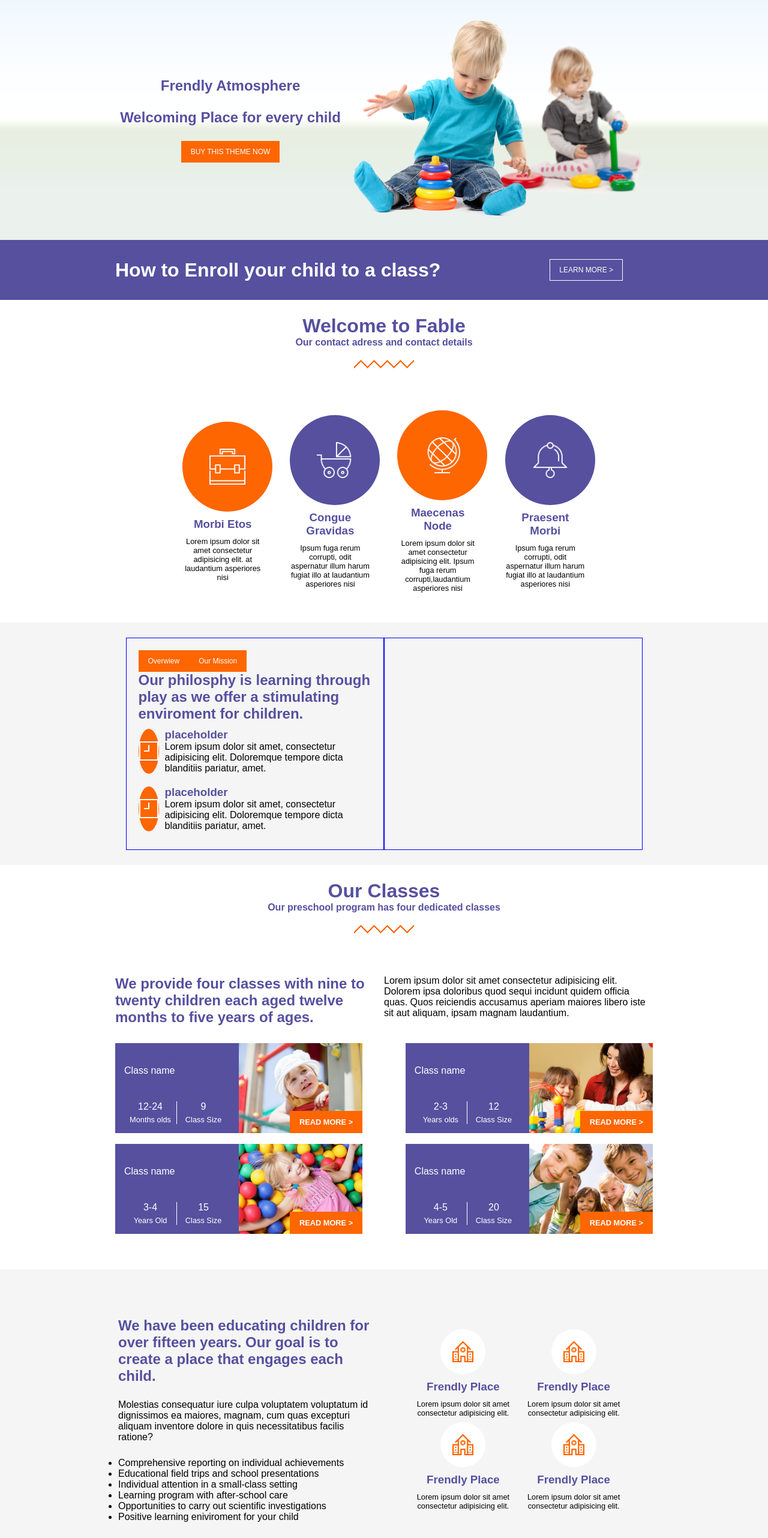
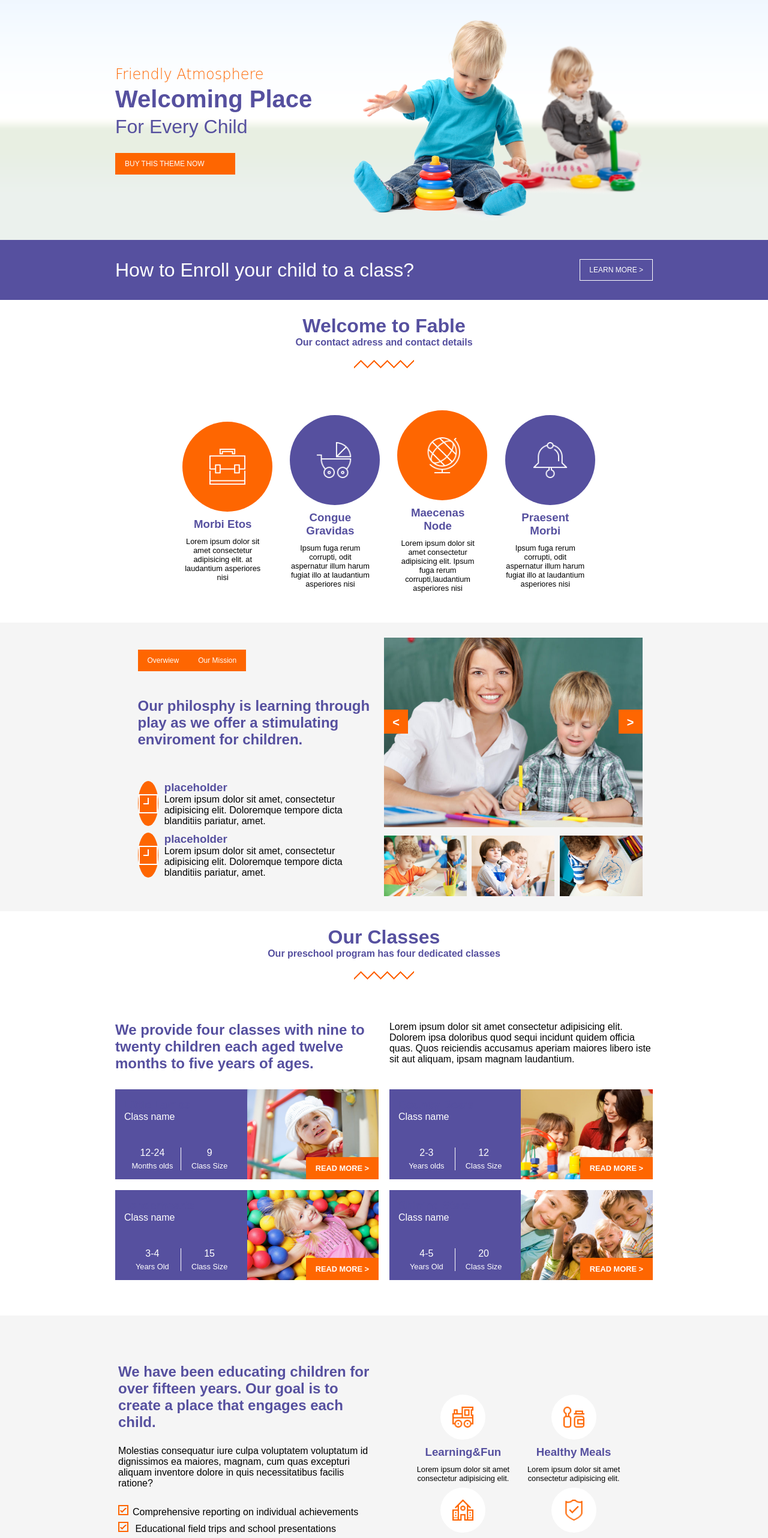
Before and after one commit to AndrewScacchi/proj-html-vuejs, a Vue app: page / in a window 1280 px wide. Shown: the part 100-2664 px from the top of the page at 60% size. Built offline with nearby package versions, Linux system fonts and the light colour scheme.

Commit message:
added style.scss and added @import in relevant component, started cleaning code

```diff
--- a/src/App.vue
+++ b/src/App.vue
@@ -20,75 +20,19 @@ export default {
 </script>
 <style lang="scss">
 
+@import "./assets/css/style.scss";
+
 *{
   margin: 0;
   padding: 0;
   box-sizing: border-box;
   font-family: Arial, Helvetica, sans-serif;
 }
-.flex-row{
-  display: flex;
-  flex-direction: row;
-  flex-wrap: nowrap;
-}
-.flex-col{
-  display: flex;
-  flex-direction: column;
-  flex-wrap: nowrap;
-}
-.btn {
-  border:none;
-  padding: 10px 15px;
-  font-size: 0.75rem;
-}
-.btn-orange {
-  background-color: #fe6601;
-  color: #fefffe;
-  border: 1px solid #fe6601;
-  &:hover {
-          color:#fe6601;
-          background-color: #fefffe;
-          border: 1px solid #fe6601 ;
-          cursor: pointer;
-        }
-}
-.btn-blue {
-  background-color: #56509f;
-  color: #fefffe;
-  border: 1px solid #fefffe;
-  &:hover {
-          color:#56509f;
-          background-color: #fefffe;
-          cursor: pointer;
-          border: 1px solid #56509f;
-        }
-}
-.round{
-        border-radius: 50%;
-        display: flex;
-        align-items: center;
-        justify-content: center;
-
-        &-orange{
-            background-color: #fe6601;
-        }
-        &-blue{
-            background-color: #56509f;
-        }
-        &-white{
-          background-color: white;
-        }
-
-    }
-h1, h2, h3, h4, h5 {
-  color: #56509f;
-}
 
 
-//classes
 
-// $sugarCane: #fefffe;
-// $blazeOrange: #fe6601;
+
+
 
 
 
--- a/src/assets/css/style.scss
+++ b/src/assets/css/style.scss
@@ -0,0 +1,86 @@
+// Variables
+
+$white: #ffffff;
+$sugarCane: #fefffe;
+$blazeOrange: #fe6601;
+$darkBlue: #56509f;
+
+// Mixins
+
+@mixin main-id-style {
+    width: 100%;
+    margin: 0 auto;
+    align-items: center;
+    justify-content: space-around;
+    gap: 25px;
+    .title{
+        justify-content: center;
+        align-items: center;
+        img{
+            margin: 20px auto;
+        }
+    }
+}
+
+//  USEFUL CLASSES
+// flex rules
+.flex-row{
+    display: flex;
+    flex-direction: row;
+    flex-wrap: nowrap;
+}
+.flex-col{
+    display: flex;
+    flex-direction: column;
+    flex-wrap: nowrap;
+}
+// buttons rules
+.btn {
+    border:none;
+    padding: 10px 15px;
+    font-size: 0.75rem;
+}
+  .btn-orange {
+    background-color: $blazeOrange;
+    color: $sugarCane;
+    border: 1px solid $blazeOrange;
+    &:hover {
+            color:$blazeOrange;
+            background-color: $sugarCane;
+            border: 1px solid $blazeOrange ;
+            cursor: pointer;
+          }
+  }
+  .btn-blue {
+    background-color: $darkBlue;
+    color: $sugarCane;
+    border: 1px solid $sugarCane;
+    &:hover {
+            color:$darkBlue;
+            background-color: $sugarCane;
+            cursor: pointer;
+            border: 1px solid $darkBlue;
+          }
+  }
+
+// others
+.round{
+    border-radius: 50%;
+    display: flex;
+    align-items: center;
+    justify-content: center;
+
+    &-orange{
+        background-color: $blazeOrange;
+    }
+    &-blue{
+        background-color: $darkBlue;
+    }
+    &-white{
+        background-color: $white;
+    }
+
+}
+h1, h2, h3, h4, h5 {
+    color: $darkBlue;
+}
--- a/src/components/MyMain.vue
+++ b/src/components/MyMain.vue
@@ -37,7 +37,6 @@ export default {
 <!-- Add "scoped" attribute to limit CSS to this component only -->
 <style scoped lang="scss">
 #main{
-  // background-color: aquamarine;
   min-height: calc(100vh - 100px);
 }
 
--- a/src/components/minor/ContactUs.vue
+++ b/src/components/minor/ContactUs.vue
@@ -48,6 +48,7 @@ export default {
 
 <!-- Add "scoped" attribute to limit CSS to this component only -->
 <style scoped lang="scss">
+@import "../../assets/css/style.scss";
 #contactUs{
   width: 70%;
   margin: 0 auto;
--- a/src/components/minor/GoogleMap.vue
+++ b/src/components/minor/GoogleMap.vue
@@ -14,6 +14,7 @@ export default {
 
 <!-- Add "scoped" attribute to limit CSS to this component only -->
 <style scoped lang="scss">
+@import "../../assets/css/style.scss";
 
 #google-images{
     width: 100%;
--- a/src/components/minor/ImageGallery.vue
+++ b/src/components/minor/ImageGallery.vue
@@ -8,6 +8,7 @@
         <img src="../../assets/images/gallery_03.jpg" alt="">
         <img src="../../assets/images/gallery_04.jpg" alt="">
     </div>
+    <!-- main image  -->
     <div class="imgMain">
         <div class="blueBar flex-row">
             <h2>See Our Kindergarten Photo Gallery</h2>
@@ -34,6 +35,8 @@ export default {
 
 <!-- Add "scoped" attribute to limit CSS to this component only -->
 <style scoped lang="scss">
+
+@import "../../assets/css/style.scss";
 
 #imageGallery{
     width: 100%;
--- a/src/components/minor/MyJumboTron.vue
+++ b/src/components/minor/MyJumboTron.vue
@@ -3,23 +3,21 @@
   <div id="jumbo">
     <section class="mainJumbo">
       <div class="jumboText flex-col">
-        <h2>Frendly Atmosphere</h2>
-        <h1>
-          <strong>Welcoming Place</strong>
-          for every child
-        </h1>
+        <h3>Friendly Atmosphere</h3>
+        <h1>Welcoming Place </h1>
+        <h2>For Every Child</h2>
 
-        <button class="btn btn-orange">
+        <div class="btn btn-orange">
           BUY THIS THEME NOW
-        </button>
+        </div>
       </div>
 
     </section>
     <section class="blueBar flex-row">
       <h2>How to Enroll your child to a class?</h2>
-      <button class="btn btn-blue">
+      <div class="btn btn-blue">
         LEARN MORE >
-      </button>
+      </div>
 
     </section>
 
@@ -35,6 +33,8 @@ export default {
 <!-- Add "scoped" attribute to limit CSS to this component only -->
 <style scoped lang="scss">
 
+@import "../../assets/css/style.scss";
+
     section.mainJumbo {
         width: 100%;
         margin: 0 auto;
@@ -42,7 +42,7 @@ export default {
         flex-direction: row;
         flex-wrap: wrap;
         justify-content: center;
-        gap: 25px;
+        gap: 10px;
         background: url("../../assets/images/slider_slide2_img1.png") 60% 50% no-repeat,
                     url("../../assets/images/slider_slide2_img2.png") 80% 50% no-repeat,
                     url("../../assets/images/slider_slide2_background.png") bottom repeat,
@@ -55,12 +55,33 @@ export default {
         .jumboText{
           align-self: center;
           justify-content: center;
-          align-items: center;
+          // align-items: center;
+          text-align: left;
           width: 30%;
           margin-left: 15%;
           margin-right: auto;
           height: 300px;
-          gap:25px
+          gap:5px;
+
+          h1 {
+            font-weight: bolder;
+            font-size: 2.5em;
+          }
+          h2{
+            font-size: 2em;
+            font-weight: lighter;
+          }
+          h3{
+            color: #fe6601;
+            font-weight: lighter;
+            font-size: 1.5em;
+            // ahahah
+            font-family: "Comic Sans MS", "Comic Sans", cursive;
+          }
+          div.btn{
+            margin-top: 20px;
+            max-width: 200px;
+          }
           // border: 1px solid red;
 
         }
@@ -77,9 +98,11 @@ export default {
       padding: 0 15%;
       align-items: center;
       justify-content: space-between;
+
       h2 {
         color: #fefffe;
         font-size: 2rem;
+        font-weight: lighter;
       }
       button{
         margin-right: 50px;
--- a/src/components/minor/OurClasses.vue
+++ b/src/components/minor/OurClasses.vue
@@ -55,7 +55,7 @@ l<template>
         <div class="left">
             <h2>We have been educating children for over fifteen years. Our goal is to create a place that engages each child.</h2>
             <p> Molestias consequatur iure culpa voluptatem voluptatum id dignissimos ea maiores, magnam, cum quas excepturi aliquam inventore dolore in quis necessitatibus facilis ratione?</p>
-
+            <!-- yes the list is static. Is just a list! -->
             <ul>
                 <li>Comprehensive reporting on individual achievements</li>
                 <li>
@@ -76,12 +76,20 @@ l<template>
             </ul>
 
         </div>
+        <!-- This are static -->
         <div class="cardContainer flex-row">
             <div class="card flex-col">
                 <div class="round round-white">
-                    <img src="../../assets/images/school.png" alt="">
+                    <img src="../../assets/images/toy.png" alt="">
                 </div>
-                <h3>Frendly Place</h3>
+                <h3>Learning&Fun</h3>
+                <p>Lorem ipsum dolor sit amet consectetur adipisicing elit. </p>
+            </div>
+            <div class="card flex-col">
+                <div class="round round-white">
+                    <img src="../../assets/images/meal.png" alt="">
+                </div>
+                <h3>Healthy Meals</h3>
                 <p>Lorem ipsum dolor sit amet consectetur adipisicing elit. </p>
             </div>
             <div class="card flex-col">
@@ -93,16 +101,9 @@ l<template>
             </div>
             <div class="card flex-col">
                 <div class="round round-white">
-                    <img src="../../assets/images/school.png" alt="">
+                    <img src="../../assets/images/shield.png" alt="">
                 </div>
-                <h3>Frendly Place</h3>
-                <p>Lorem ipsum dolor sit amet consectetur adipisicing elit. </p>
-            </div>
-            <div class="card flex-col">
-                <div class="round round-white">
-                    <img src="../../assets/images/school.png" alt="">
-                </div>
-                <h3>Frendly Place</h3>
+                <h3>Children Safety</h3>
                 <p>Lorem ipsum dolor sit amet consectetur adipisicing elit. </p>
             </div>
 
@@ -166,20 +167,13 @@ export default {
 
 <!-- Add "scoped" attribute to limit CSS to this component only -->
 <style scoped lang="scss">
+@import "../../assets/css/style.scss";
+
 #ourClasses{
-    width: 100%;
-    margin: 0 auto;
-    // padding: 25px 0;
-    align-items: center;
-    justify-content: space-around;
-    gap: 25px;
-    .title{
-        justify-content: center;
-        align-items: center;
-        img{
-            margin: 20px auto;
-        }
-    }
+    @include main-id-style;
+
+
+
     section{
         justify-content: center;
         align-items: center;
@@ -188,11 +182,11 @@ export default {
         gap: 5%;
 
         //debug
-        min-height: 200px;
-        background-color: white;
+        // min-height: 200px;
+        // background-color: white;
     }
     .main-a {
-        gap: 20px
+        gap: 20px;
     }
     .main-b{
         background-color: #f5f5f5;
@@ -203,28 +197,31 @@ export default {
         div.left {
             width: 50%;
             padding: 5px;
-            // height: 200px;
-            // border: 1px solid red;
+
             > * {
                 margin: 25px 0;
             }
         }
 
     }
-    .section-title > *{
-        width: 50%;
+    .section-title{
+        gap: 1%;
+        justify-content: space-between;
+        & > *{
+        width: 49%;
+    }
     }
     .classContainer{
         width:100%;
 
-        gap: 2%;
+        gap: 1%;
         justify-content: space-between;
         flex-wrap: wrap;
     }
     .classCard {
         //debug
         position: relative;
-        width: 46%;
+        width: 49%;
         margin: 1% 0;
         height: 150px;
         color: white;
@@ -305,6 +302,13 @@ export default {
         height: 75px;
     }
 }
-
+ul {
+  list-style-image: url('../../assets/images/style_1.png');
+  list-style-position: inside;
+  li{
+    line-height: 1.8em;
+    font-size: 1em;
+  }
+}
 
 </style>
--- a/src/components/minor/WelcomeToFable.vue
+++ b/src/components/minor/WelcomeToFable.vue
@@ -10,7 +10,7 @@
 
     </div>
     <section class="flex-row main-a">
-
+        <!-- statyc cards -->
         <div class="card">
             <div class="round round-orange">
                 <img src="../../assets/images/schoolbag_alt.png" alt="">
@@ -50,16 +50,8 @@
                     <div class="btn btn-orange" >Our Mission</div>
                 </div>
                 <h2 class="left-title">Our philosphy is learning through play as we offer a stimulating enviroment for children. </h2>
-                <div class="smallCard flex-row">
-                    <div class="smallCard-img">
-                        <img src="../../assets/images/clock_alt.png" alt="">
-                    </div>
-                    <div class="smallCard-text">
-                        <h3>placeholder</h3>
-                        <p>Lorem ipsum dolor sit amet, consectetur adipisicing elit. Doloremque tempore dicta blanditiis pariatur, amet.</p>
-                    </div>
-
-                </div>
+                <!-- small cards -->
+                <div class="left-smallCards">
                     <div class="smallCard flex-row">
                         <div class="smallCard-img">
                             <img src="../../assets/images/clock_alt.png" alt="">
@@ -71,10 +63,33 @@
 
                     </div>
 
+                    <div class="smallCard flex-row">
+                        <div class="smallCard-img">
+                            <img src="../../assets/images/clock_alt.png" alt="">
+                        </div>
+                        <div class="smallCard-text">
+                            <h3>placeholder</h3>
+                            <p>Lorem ipsum dolor sit amet, consectetur adipisicing elit. Doloremque tempore dicta blanditiis pariatur, amet.</p>
+                        </div>
+                    </div>
+                </div>
+
+
 
             </div>
             <!-- right div -->
-            <div class="section-right">
+            <div class="section-right flex-col">
+                <div class="img-main">
+                    <img src="../../assets/images/gallery_08-690x506.jpg" alt="">
+                    <div class="btn btn-orange left">&lt;</div>
+                    <div class="btn btn-orange right">></div>
+                </div>
+                <!-- gallery at the bottom -->
+                <div class="img-gallery flex-row">
+                    <img src="../../assets/images/gallery_01.jpg" alt="">
+                    <img src="../../assets/images/gallery_02.jpg" alt="">
+                    <img src="../../assets/images/gallery_03.jpg" alt="">
+                </div>
 
             </div>
 
@@ -97,6 +112,8 @@ export default {
 
 <!-- Add "scoped" attribute to limit CSS to this component only -->
 <style scoped lang="scss">
+@import "../../assets/css/style.scss";
+
 #welcomeToFable{
   width: 100%;
   margin: 0 auto;
@@ -122,21 +139,18 @@ export default {
         padding: 0 15%;
 
         .section-left, .section-right{
-
             width: 50%;
-            //debug
-            border: 1px solid blue;
         }
         .section-left {
             padding: 20px ;
-        }
+            gap: 20px;
+            justify-content: space-between;
 
         }
-
-
-    //debug
-    min-height: 200px;
-    background-color: white;
+        .section-right {
+            gap: 10px;
+        }
+    }
     .card{
 
     width: 15%;
@@ -194,5 +208,34 @@ export default {
 
     }
 }
-
+.img-gallery {
+    justify-content: space-between;
+    img{
+        width: 32%;
+    }
+}
+.img-main{
+    position: relative;
+    img{
+        width: 100%;
+    }
+    div.btn{
+        position: absolute;
+        width:40px;
+        height: 40px;
+        text-align: center;
+        line-height: 40px;
+        padding: 0;
+        font-weight: bold;
+        font-size: 20px;
+    }
+    .left{
+        left: 0;
+        bottom: 50%;
+    }
+    .right {
+        right: 0;
+        bottom: 50%;
+    }
+}
 </style>
```
Also changed, not shown: src/components/MyHeader.vue (+4 -4 lines), src/components/minor/WhatIsNew.vue (+48 -55 lines). Lines whose indentation alone changed are shown as unchanged.
